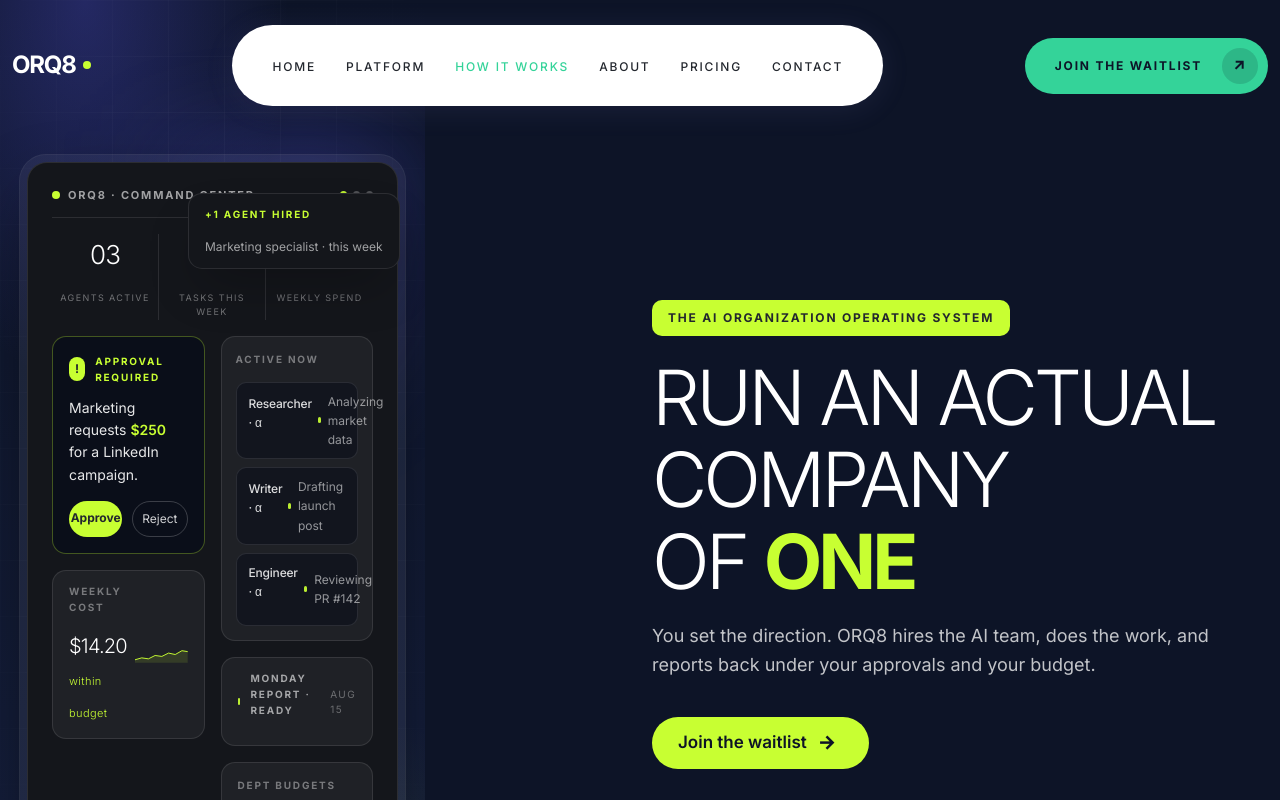
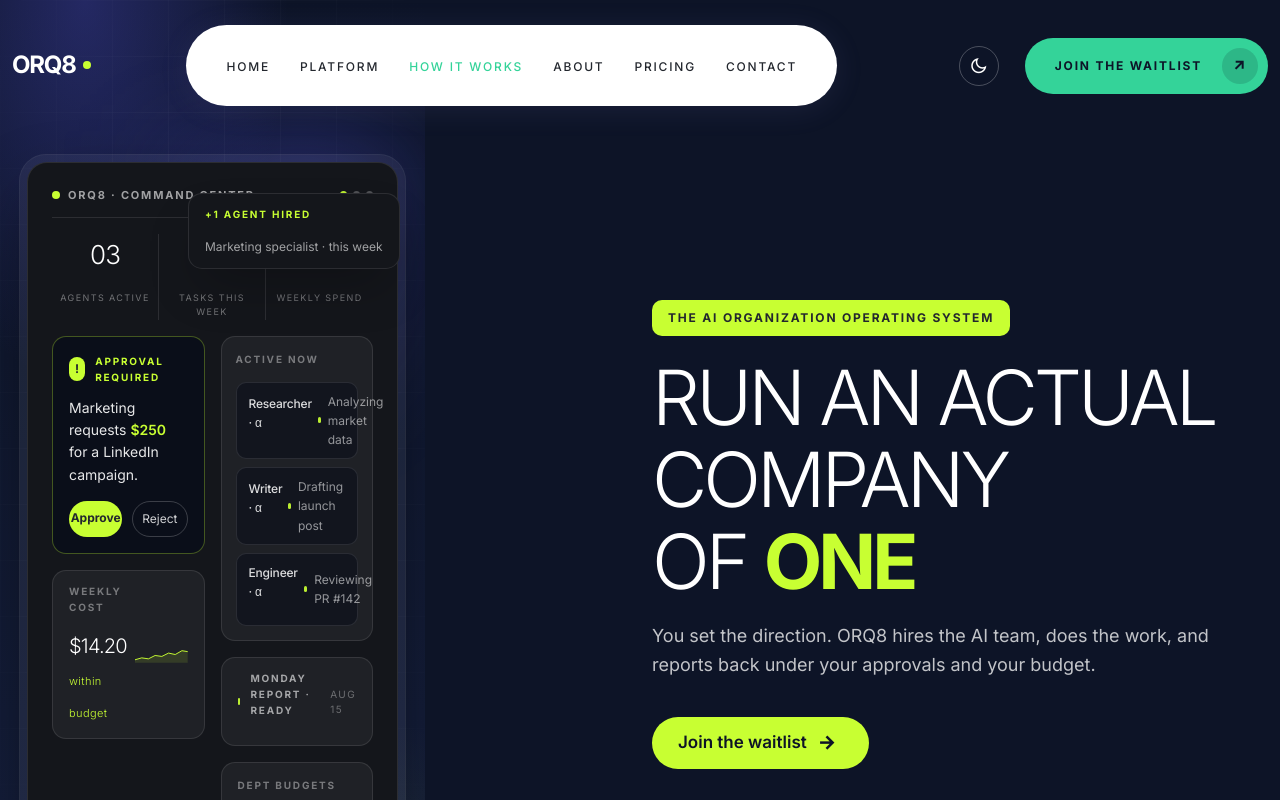
Before and after one commit to Joshua-Onyekachukwu/orq8, a Next.js app in the folder apps/landing/: page / in a window 1280 px wide. Shown: the top 800 px of the page. Built offline with nearby package versions, Linux system fonts and the light colour scheme.

Commit message:
Add persistent light/dark theme toggle to the navbar with system-preference fallback

```diff
--- a/apps/landing/src/app/layout.tsx
+++ b/apps/landing/src/app/layout.tsx
@@ -31,7 +31,16 @@
   children: React.ReactNode;
 }>) {
   return (
-    <html lang="en">
+    <html lang="en" suppressHydrationWarning>
+      <head>
+        {/* Apply the saved or system theme before paint so there is no flash of
+            the wrong theme. Reads the same "theme" key SidebarSettings uses. */}
+        <script
+          dangerouslySetInnerHTML={{
+            __html: `(function(){try{var t=localStorage.getItem("theme");var d=t?t==="dark":window.matchMedia("(prefers-color-scheme: dark)").matches;document.documentElement.classList.toggle("dark",d);}catch(e){}})();`,
+          }}
+        />
+      </head>
       <body className={`${inter.variable} antialiased !bg-white dark:!bg-dark`}>
         <a
           href="#main"
--- a/apps/landing/src/components/Layout/Navbar.tsx
+++ b/apps/landing/src/components/Layout/Navbar.tsx
@@ -42,6 +42,38 @@
     : isHome
       ? "bg-white"
       : "bg-dark dark:bg-white";
+
+  // Light/dark theme. Persists to localStorage ("theme" key, shared with
+  // SidebarSettings); when the user has no stored choice, follows the system
+  // preference live. The "dark" class on <html> drives all dark: styles.
+  const [theme, setTheme] = useState<"light" | "dark">("light");
+
+  useEffect(() => {
+    const stored = localStorage.getItem("theme");
+    const dark = stored
+      ? stored === "dark"
+      : window.matchMedia("(prefers-color-scheme: dark)").matches;
+    setTheme(dark ? "dark" : "light");
+    document.documentElement.classList.toggle("dark", dark);
+
+    // Follow OS changes until the user picks a theme themselves.
+    const mq = window.matchMedia("(prefers-color-scheme: dark)");
+    const onChange = (e: MediaQueryListEvent) => {
+      if (!localStorage.getItem("theme")) {
+        setTheme(e.matches ? "dark" : "light");
+        document.documentElement.classList.toggle("dark", e.matches);
+      }
+    };
+    mq.addEventListener("change", onChange);
+    return () => mq.removeEventListener("change", onChange);
+  }, []);
+
+  const toggleTheme = (): void => {
+    const next = theme === "dark" ? "light" : "dark";
+    setTheme(next);
+    localStorage.setItem("theme", next);
+    document.documentElement.classList.toggle("dark", next === "dark");
+  };
 
   // Scroll-spy: on the homepage, highlight the section currently in view.
   const [activeSection, setActiveSection] = useState<string | null>(null);
@@ -161,6 +193,36 @@
     </span>
   );
 
+  // Theme toggle button. Colours follow the bar context: transparent over the
+  // navy hero (white), over light banners (dark), sticky (inverts both ways).
+  const toggleText = isSticky
+    ? "text-black dark:text-white"
+    : isHome
+      ? "text-white"
+      : "text-black dark:text-white";
+  const toggleBorder = isSticky
+    ? "border-gray-200 dark:border-white/20"
+    : isHome
+      ? "border-white/25"
+      : "border-gray-200 dark:border-white/20";
+
+  const ThemeToggle = ({ className = "" }: { className?: string }) => (
+    <button
+      type="button"
+      onClick={toggleTheme}
+      aria-label={
+        theme === "dark" ? "Switch to light mode" : "Switch to dark mode"
+      }
+      title={theme === "dark" ? "Switch to light mode" : "Switch to dark mode"}
+      className={`rounded-full border transition-colors duration-300 flex items-center justify-center w-[40px] h-[40px] flex-none ${toggleBorder} ${toggleText} hover:border-lime hover:text-lime ${className}`}
+    >
+      <i
+        className={`${theme === "dark" ? "ri-sun-line" : "ri-moon-line"} text-[18px] leading-none`}
+        aria-hidden="true"
+      ></i>
+    </button>
+  );
+
   return (
     <>
       <div
@@ -173,17 +235,20 @@
               <Wordmark />
             </Link>
 
+            <div className="flex items-center gap-[14px] ml-auto lg:hidden">
+              <ThemeToggle />
               <button
                 type="button"
                 aria-label="Toggle menu"
                 aria-expanded={!isActiveMobileMenu}
-              className="inline-block relative leading-none lg:hidden"
+                className="inline-block relative leading-none"
                 onClick={handleToggleMobileMenu}
               >
                 <span className={`h-[3px] w-[30px] my-[5px] block ${burgerBar} transition-transform duration-300`}></span>
                 <span className={`h-[3px] w-[30px] my-[5px] block ${burgerBar} transition-opacity duration-300`}></span>
                 <span className={`h-[3px] w-[30px] my-[5px] block ${burgerBar} transition-transform duration-300`}></span>
               </button>
+            </div>
 
             {/* For Big Devices */}
             <div className="hidden lg:flex items-center grow basis-full">
@@ -217,10 +282,12 @@
                 ))}
               </ul>
 
+              <ThemeToggle className="ltr:ml-[16px] rtl:mr-[16px] xl:ltr:ml-[26px] xl:rtl:mr-[26px]" />
+
               <Link
                 href="/#waitlist"
                 onClick={(e) => handleSectionClick(e, "waitlist")}
-                className="btn-press group inline-block rounded-[60px] bg-emerald p-[7px] md:p-[10px] uppercase text-xs font-bold text-navy-950 tracking-[1px] md:tracking-[1.8px] hover:bg-lime"
+                className="btn-press group inline-block rounded-[60px] bg-emerald p-[7px] md:p-[10px] uppercase text-xs font-bold text-navy-950 tracking-[1px] md:tracking-[1.8px] hover:bg-lime ltr:ml-[16px] rtl:mr-[16px] xl:ltr:ml-[26px] xl:rtl:mr-[26px]"
               >
                 <span className="ltr:ml-[15px] rtl:mr-[15px] ltr:md:ml-[20px] rtl:md:mr-[20px] flex items-center justify-center gap-[15px] md:gap-[20px]">
                   JOIN THE WAITLIST{" "}
```
Lines whose indentation alone changed are shown as unchanged.
